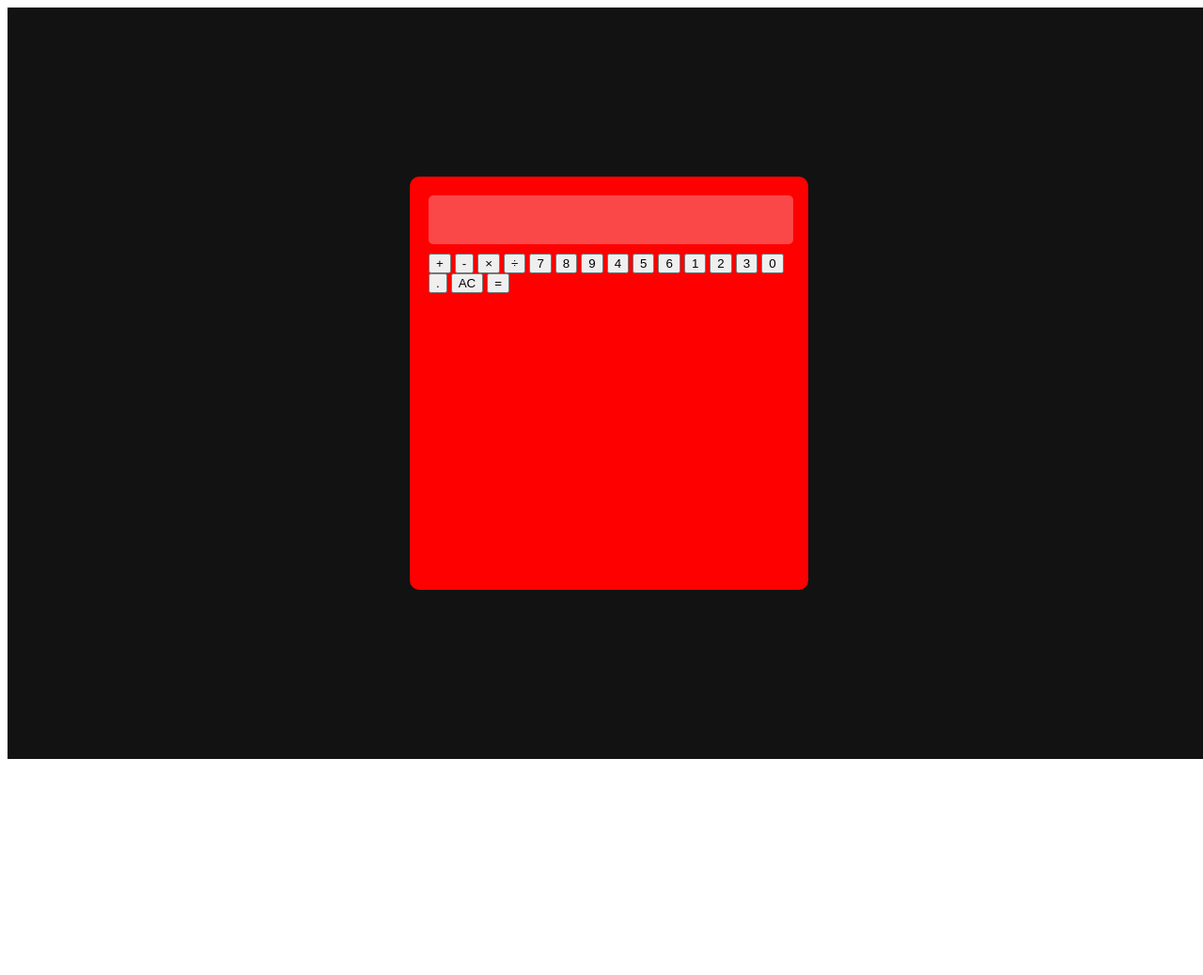
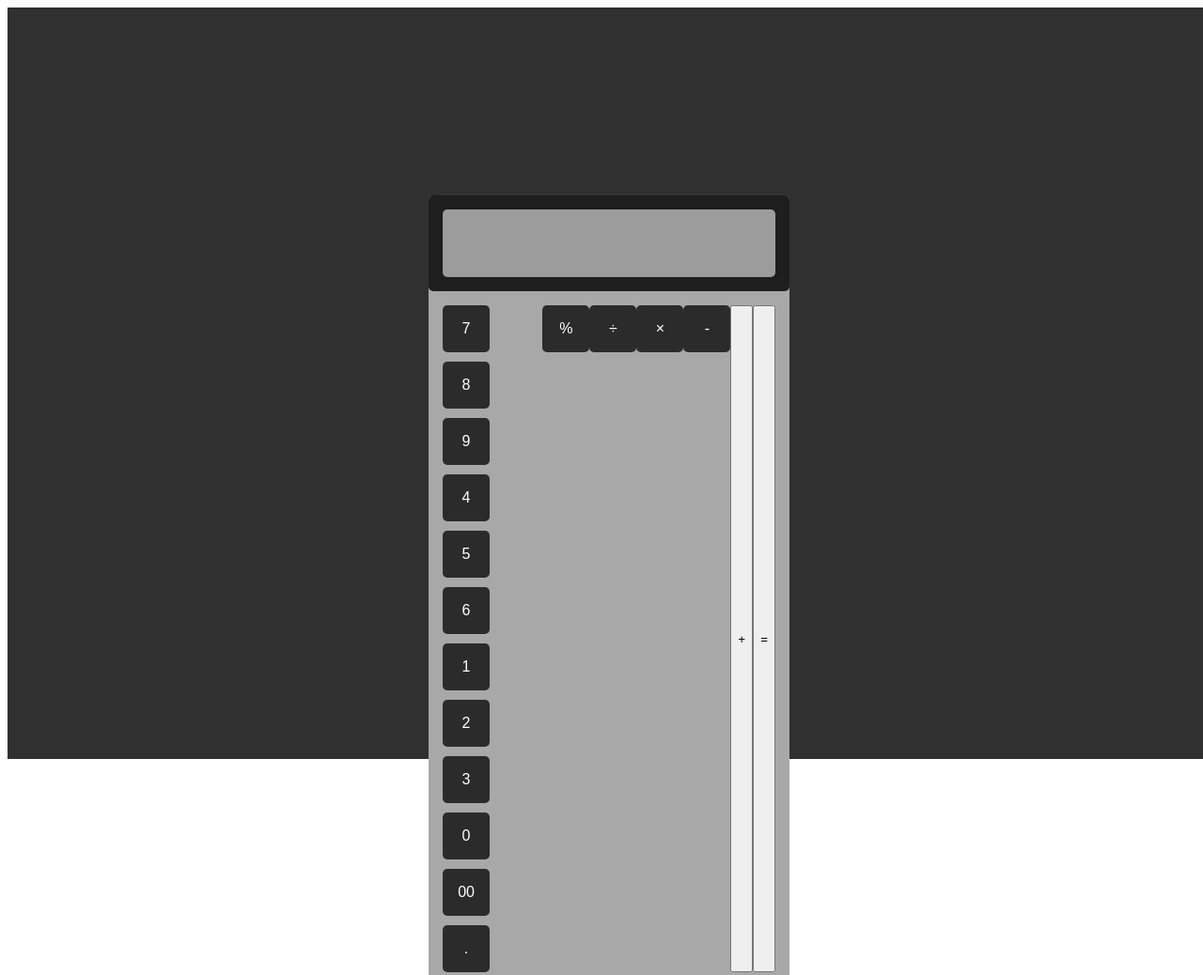
Before and after one commit to Valiance-Studios/plain-html-calculator, a website built with Vite: page index.html in a window 1280 px wide. Shown: the top 1038 px of the page at 94% size. Before the commit the page ends 816 px from the top, so only its background shows below. Built offline with nearby package versions, Linux system fonts and the light colour scheme.

Commit message:
In progress - basic layout and color scheme

```diff
--- a/index.html
+++ b/index.html
@@ -3,32 +3,42 @@
   <head>
     <meta charset="UTF-8" />
     <link rel="icon" type="image/svg+xml" href="/favicon.svg" />
-    <link rel="stylesheet" href="src/style.css" />
+    <link rel="stylesheet" href="src/styles/main.css" />
+    <script type="module" src="src/main.ts"></script>
     <meta name="viewport" content="width=device-width, initial-scale=1.0" />
     <title>plain-html-calculator</title>
   </head>
   <body>
     <div class="background">
-      <div class="calculator">
-        <input type="text" class="calculator-screen" disabled />
-        <div class="calculator-keys">
-          <button type="button" class="operator" value="+">+</button>
-          <button type="button" class="operator" value="-">-</button>
-          <button type="button" class="operator" value="*">&times;</button>
-          <button type="button" class="operator" value="/">&divide;</button>
-          <button type="button" value="7">7</button>
-          <button type="button" value="8">8</button>
-          <button type="button" value="9">9</button>
-          <button type="button" value="4">4</button>
-          <button type="button" value="5">5</button>
-          <button type="button" value="6">6</button>
-          <button type="button" value="1">1</button>
-          <button type="button" value="2">2</button>
-          <button type="button" value="3">3</button>
-          <button type="button" value="0">0</button>
-          <button type="button" class="decimal" value=".">.</button>
-          <button type="button" class="all-clear" value="all-clear">AC</button>
-          <button type="button" class="equal-sign operator" value="=">=</button>
+      <div class="calculator-wrapper">
+        <div class="calculator-top">
+          <input type="text" class="calculator-screen" disabled />
+        </div>
+        <div class="calculator-bottom">
+          <div class="calculator-keys-wrapper">
+            <div class="calculator-input-keys">
+              <button class="standard-btn" type="button" value="7">7</button>
+              <button class="standard-btn" type="button" value="8">8</button>
+              <button class="standard-btn" type="button" value="9">9</button>
+              <button class="standard-btn" type="button" value="4">4</button>
+              <button class="standard-btn" type="button" value="5">5</button>
+              <button class="standard-btn" type="button" value="6">6</button>
+              <button class="standard-btn" type="button" value="1">1</button>
+              <button class="standard-btn" type="button" value="2">2</button>
+              <button class="standard-btn" type="button" value="3">3</button>
+              <button class="standard-btn" type="button" value="0">0</button>
+              <button class="standard-btn" type="button" value="00">00</button>
+              <button class="standard-btn" type="button" value=".">.</button>
+            </div>
+            <div class="calculator-operand-keys">
+              <button class="standard-btn" type="button" class="operator" value="%">%</button>
+              <button class="standard-btn" type="button" class="operator" value="/">&divide;</button>
+              <button class="standard-btn" type="button" class="operator" value="*">&times;</button>
+              <button class="standard-btn" type="button" class="operator" value="-">-</button>
+              <button type="button" class="operator" value="+">+</button>
+              <button type="button" id="equals-button" class="equal-sign operator" value="=">=</button>
+            </div>
+          </div>
         </div>
       </div>
     </div>
--- a/package.json
+++ b/package.json
@@ -9,6 +9,7 @@
     "preview": "vite preview"
   },
   "devDependencies": {
+    "globals": "^17.12.0",
     "typescript": "~6.0.2",
     "vite": "^8.3.0"
   }
--- a/src/style.css
+++ /dev/null
@@ -1,27 +0,0 @@
-.background {
-  width: 100vw;
-  height: 100vh;
-  background-color: #121212;
-  display: flex;
-  justify-content: center;
-  align-items: center;
-}
-
-.calculator {
-  background-color: #FF0000;
-  padding: 20px;
-  border-radius: 10px;
-
-  height: 50vh;
-  width: 30vw;
-}
-
-.calculator-screen {
-  width: 100%;
-  height: 50px;
-  margin-bottom: 10px;
-  text-align: right;
-  font-size: 1.5em;
-  border: none;
-  border-radius: 5px;
-}
--- /dev/null
+++ b/src/styles/main.css
@@ -0,0 +1,66 @@
+.background {
+  width: 100vw;
+  height: 100vh;
+  background-color: #313030;
+  display: flex;
+  justify-content: center;
+  align-items: center;
+}
+
+.calculator-wrapper {
+  background-color: #a8a8a8;
+  border-radius: 5px;
+
+  height: 50vh;
+  width: 30vw;
+}
+
+.calculator-top {
+  background-color: #1e1e1e;
+  padding: 15px;
+  border: none;
+  border-radius: 5px;
+}
+
+.calculator-bottom {
+  background-color: #a8a8a8;
+  padding: 15px;
+}
+
+.calculator-screen {
+  width: 99%;
+  height: 70px;
+  text-align: right;
+  font-size: 1.5em;
+  border: none;
+  border-radius: 5px;
+  background-color: #9d9c9c;
+}
+
+.calculator-keys-wrapper {
+  display: flex;
+  justify-content: space-around;
+}
+
+.standard-btn {
+  background-color: #2b2b2b;
+  color: #ffffff;
+  border: none;
+  border-radius: 5px;
+  padding: 10px;
+  font-size: 1em;
+  cursor: pointer;
+  height: 50px;
+  width: 50px;
+}
+
+.calculator-input-keys {
+  display: flex;
+  gap: 10px;
+  flex-wrap: wrap;
+  width: 30%;
+}
+
+.calculator-operand-keys {
+  display: flex;
+}
--- a/tsconfig.json
+++ b/tsconfig.json
@@ -6,6 +6,9 @@
     "types": ["vite/client"],
     "allowArbitraryExtensions": true,
     "skipLibCheck": true,
+    "paths": {
+      "@lib/*": ["./lib/*"],
+    },
 
     /* Bundler mode */
     "moduleResolution": "bundler",
--- /dev/null
+++ b/vite.config.ts
@@ -0,0 +1,7 @@
+import { defineConfig } from 'vite';
+
+export default defineConfig({
+  resolve: {
+    tsconfigPaths: true,
+  }
+});
```
Also changed, not shown: lib/error.ts (added, +11 -0 lines), src/engine.ts (added, +26 -0 lines), README.md (added), src/main.ts (added), src/types.ts (added), src/ui.ts (added), 1 other file.
